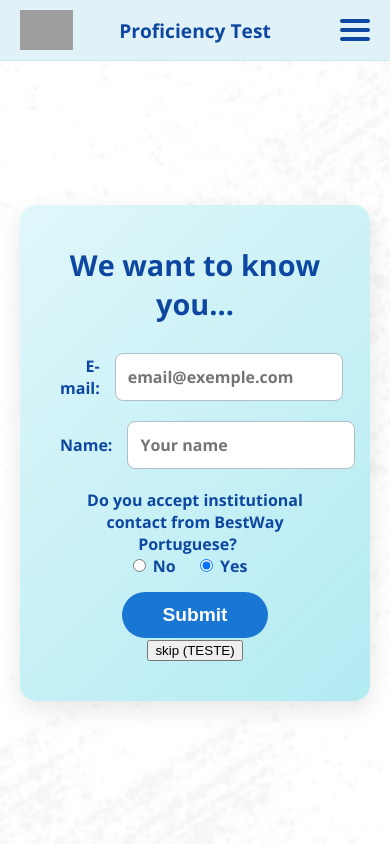
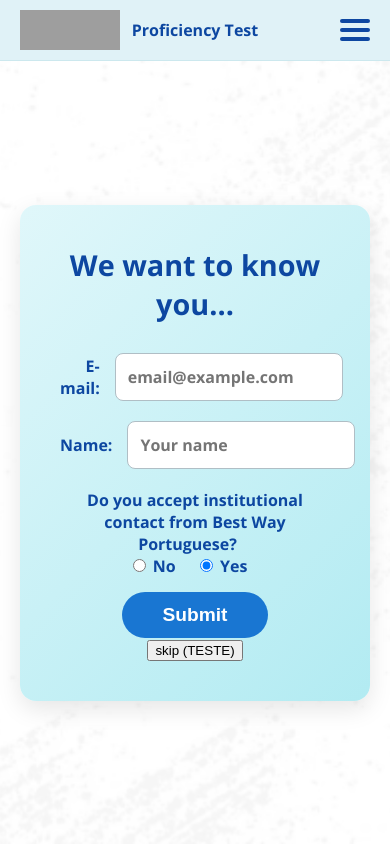
Before and after one commit to DaniMarques1/teste-proficiencia, a Django app: page / in a window 390 px wide. Run offline with Django 5.2, Linux system fonts and the light colour scheme; grey boxes are pictures that could not be loaded.

Commit message:
Correções de UI pt1

```diff
--- a/static/css/style.css
+++ b/static/css/style.css
@@ -735,11 +735,13 @@
     }
 }
 
-/* Media Queries */
 @media (max-width: 768px) {
     .navbar-title {
-        font-size: 1.2em;
+        font-size: 1em;
     }
+    .navbar-logo img {
+            width: 100px;
+        }
 }
 
 @media (max-width: 900px) {
--- a/static/js/audio.js
+++ b/static/js/audio.js
@@ -36,7 +36,6 @@
                                      .map(el => el.textContent.trim()) // Pega o texto de cada um
                                      .join('. '); // Junta com um ponto final para dar uma pausa natural
 
-            // --- FIM DA LÓGICA MODIFICADA ---
 
             if ('speechSynthesis' in window && textToSpeak) {
                 const utterance = new SpeechSynthesisUtterance(textToSpeak);
@@ -47,9 +46,6 @@
             }
         });
     });
-
-    // 2. Speech-to-Text (Microfone) - Esta parte permanece igual
-    // ... o resto da sua função continua o mesmo ...
 }
 
 // Inicializa a API de reconhecimento de voz assim que o módulo é carregado.
--- a/static/js/main.js
+++ b/static/js/main.js
@@ -38,7 +38,6 @@
         questionTitleElement.textContent = `Questão ${questionNumber}`;
 
         renderQuestionUI(data, cardsContainer);
-        initializeAudioFeatures();
 
         const textInput = document.getElementById('translation-input');
         if (textInput) {
--- a/templates/index.html
+++ b/templates/index.html
@@ -8,7 +8,7 @@
     <link rel="icon" type="image/x-icon" href="{% static 'img/logo-2.svg' %}">
     <link rel="stylesheet" href="{% static 'css/style.css' %}?v1.2">
     <link rel="stylesheet" href="https://cdnjs.cloudflare.com/ajax/libs/font-awesome/5.15.3/css/all.min.css">
-    <script type="module" src="{% static 'js/main.js' %}?v1.3"></script>
+    <script type="module" src="{% static 'js/main.js' %}?v1.4"></script>
 </head>
 <body>
 
@@ -53,14 +53,14 @@
         <form id="user-data-form">
             <div class="form-row">
                 <label for="user-email">E-mail:</label>
-                <input type="email" id="user-email" name="email" placeholder="email@exemple.com">
+                <input type="email" id="user-email" name="email" placeholder="email@example.com">
             </div>
             <div class="form-row">
                 <label for="user-name">Name:</label>
                 <input type="text" id="user-name" name="nome" placeholder="Your name">
             </div>
             <div class="form-row-contato">
-                <label>Do you accept institutional contact from BestWay Portuguese?</label>
+                <label>Do you accept institutional contact from Best Way Portuguese?</label>
                 <div class="radio-group">
                     <input type="radio" id="contato-nao" name="aceita_contato" value="false">
                     <label for="contato-nao">No</label>
```
Also changed, not shown: static/img/logo.jpg (added).
